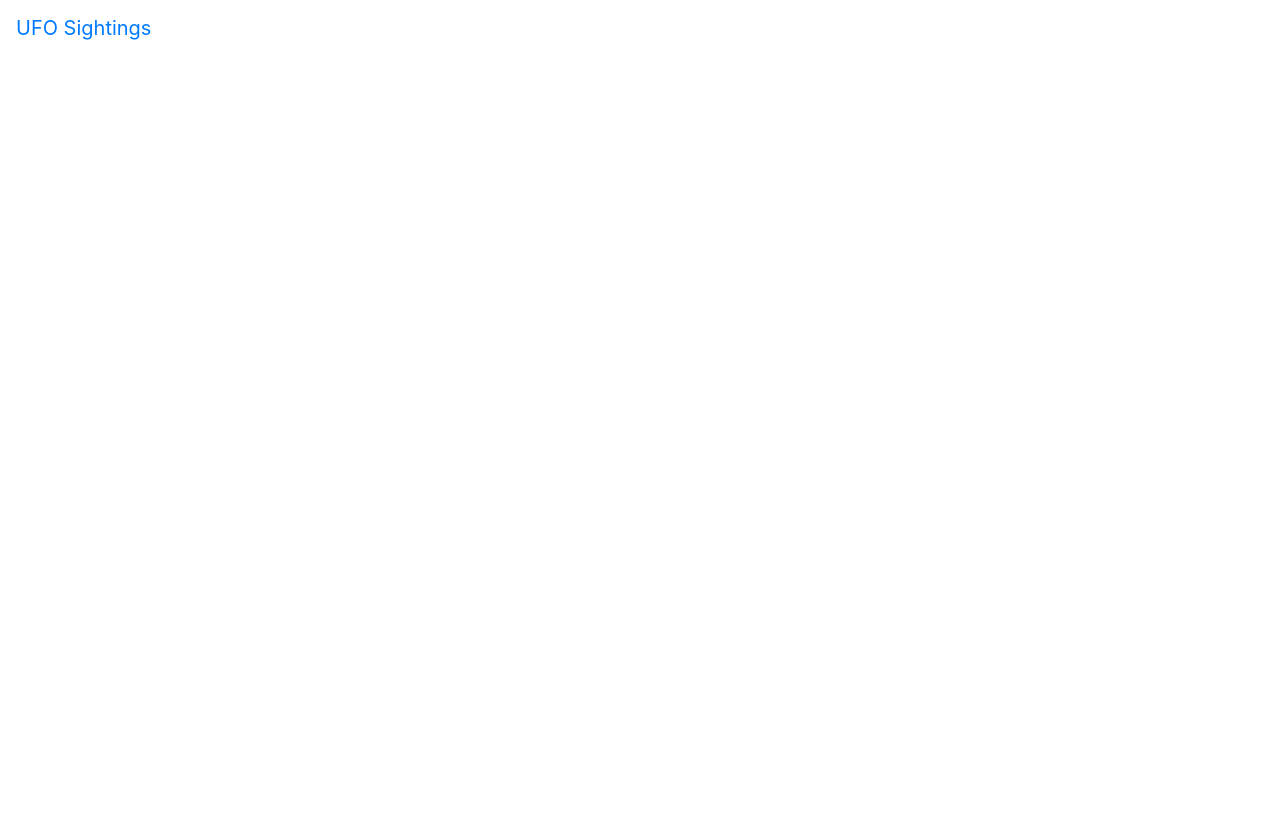
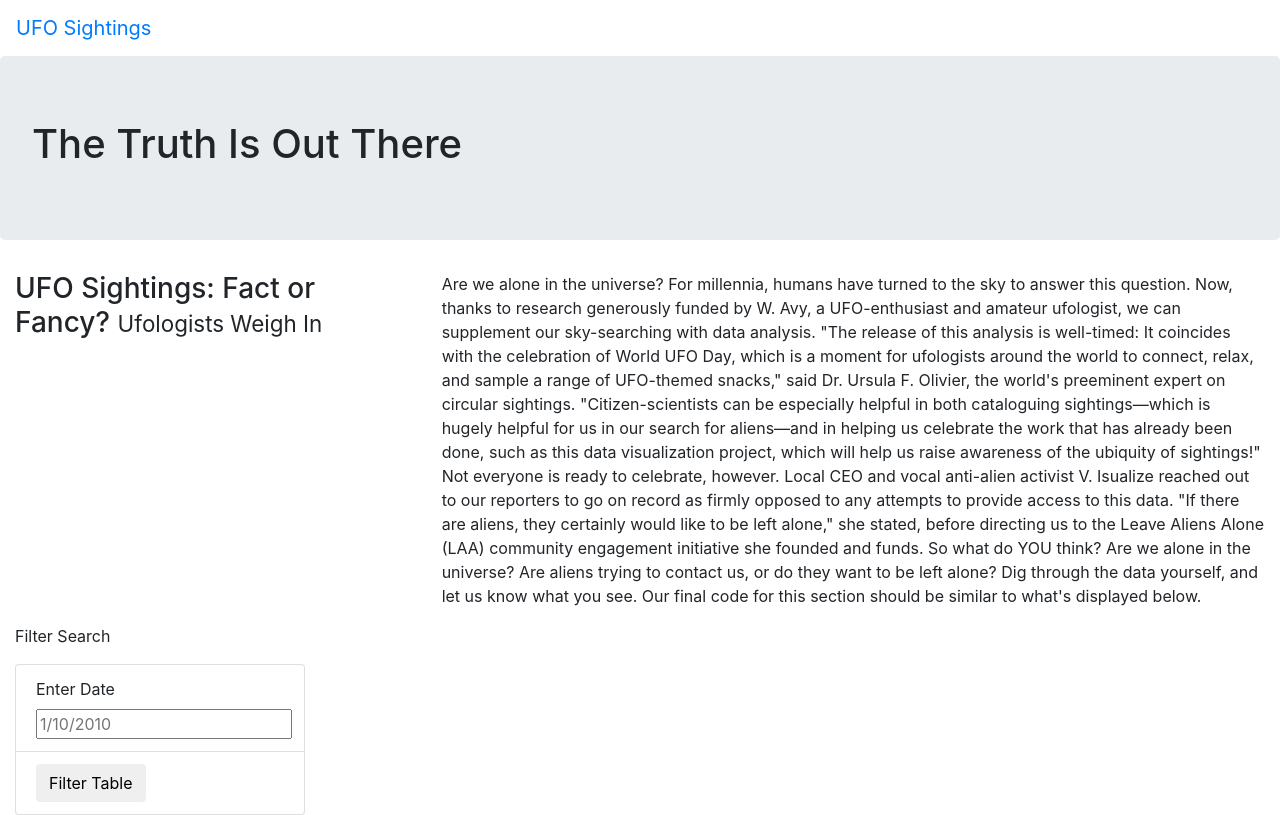
Before and after one commit to m-miley/UFOs, a plain HTML site: page index.html in a window 1280 px wide. Drawn offline with nearby package versions, Linux system fonts and the light colour scheme.

Commit message:
Filter + Button

```diff
--- a/index.html
+++ b/index.html
@@ -18,5 +18,49 @@
             <a class="navbar-brand" href="index.html">UFO Sightings</a>
         </nav>
     </div>
+    <div class="jumbotron">
+        <h1>The Truth Is Out There</h1>
+    </div>
+    <div class="container-fluid">
+        <div class="row">
+            <div class="col-md-4">
+                <h3>UFO Sightings: Fact or Fancy? <small> Ufologists Weigh In</small></h3>
+            </div>
+            <div class="col-md-8">
+                <p>
+                    Are we alone in the universe? For millennia, humans have turned to the sky to answer this question. Now, thanks to research generously funded by W. Avy, a UFO-enthusiast and amateur ufologist, we can supplement our sky-searching with data analysis.
+
+"The release of this analysis is well-timed: It coincides with the celebration of World UFO Day, which is a moment for ufologists around the world to connect, relax, and sample a range of UFO-themed snacks," said Dr. Ursula F. Olivier, the world's preeminent expert on circular sightings. "Citizen-scientists can be especially helpful in both cataloguing sightings—which is hugely helpful for us in our search for aliens—and in helping us celebrate the work that has already been done, such as this data visualization project, which will help us raise awareness of the ubiquity of sightings!"
+
+Not everyone is ready to celebrate, however. Local CEO and vocal anti-alien activist V. Isualize reached out to our reporters to go on record as firmly opposed to any attempts to provide access to this data. "If there are aliens, they certainly would like to be left alone," she stated, before directing us to the Leave Aliens Alone (LAA) community engagement initiative she founded and funds.
+
+So what do YOU think? Are we alone in the universe? Are aliens trying to contact us, or do they want to be left alone? Dig through the data yourself, and let us know what you see.
+
+Our final code for this section should be similar to what's displayed below.
+                </p>
+            </div>
+        </div>
+    </div>
+    <div class="container-fluid">
+        <div class="row">
+            <div class="col-md-3">
+                <form>
+                    <p>Filter Search</p>
+                    <ul class="list-group">
+                        <li class="list-group-item">
+                            <label for="date">Enter Date</label>
+                            <input type="text" placeholder="1/10/2010" id="datetime" />
+                        </li>
+                        <li class="list-group-item">
+                            <button id="filter-btn" type="button" class="btn btn-default">Filter Table</button>
+                        </li>
+                    </ul>
+                </form>
+            </div>
+            <div class="col-md-9">
+
+            </div>
+        </div>
+    </div>
 </body>
 </html>
```
